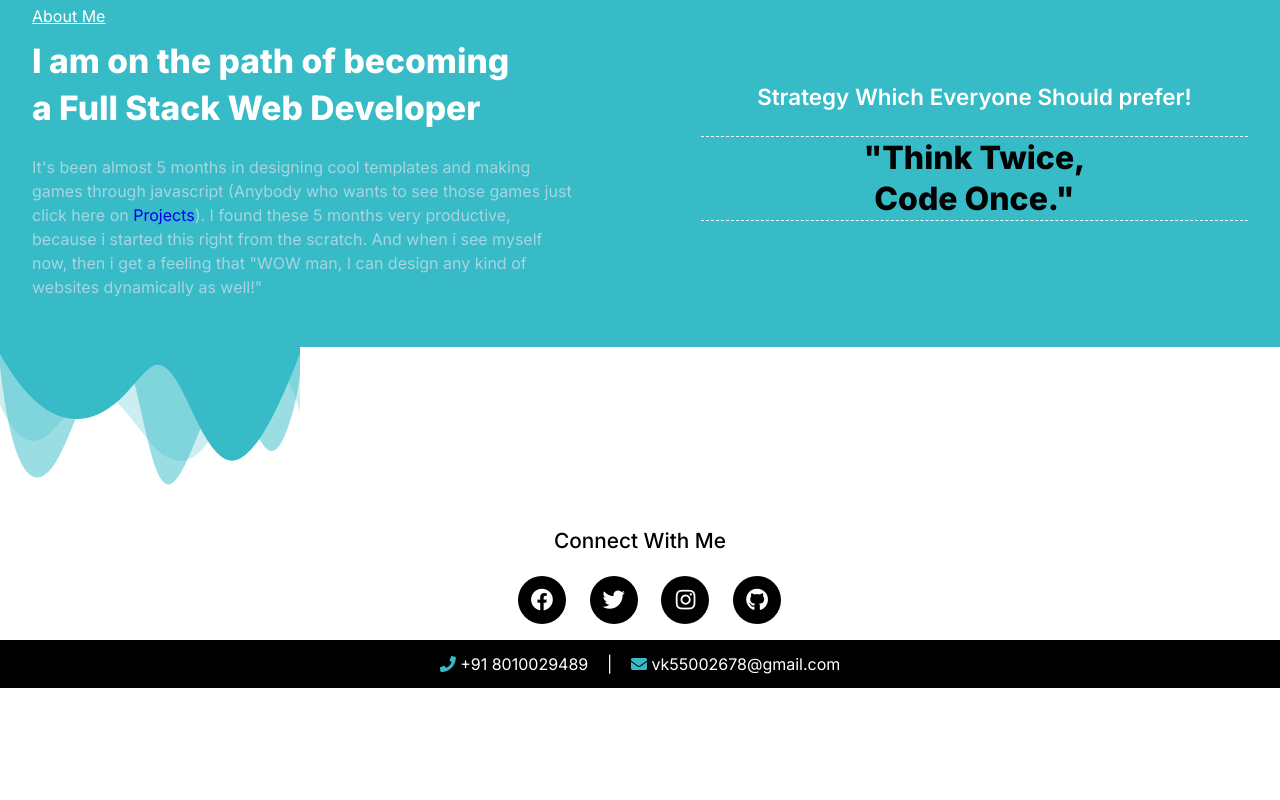
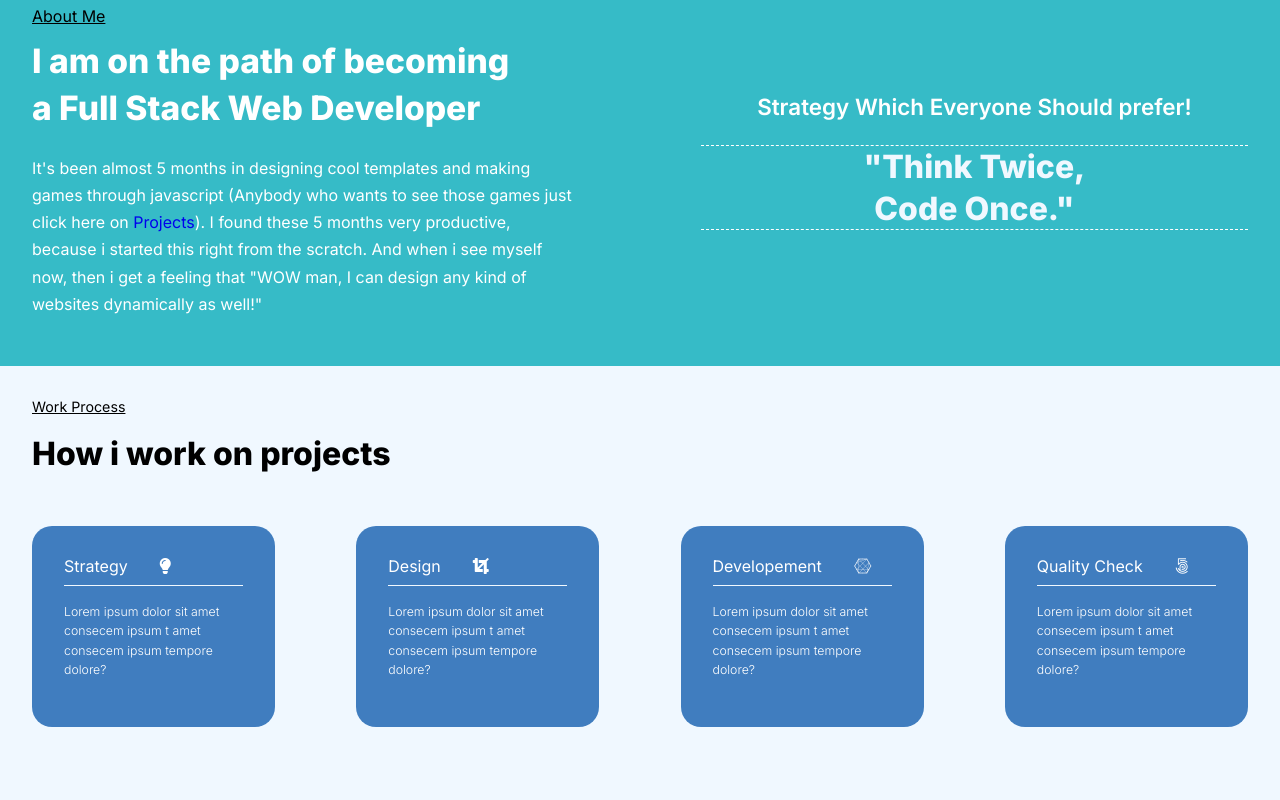
Before and after one commit to Vikas2489/Vikas-Singh-Portfolio, a plain HTML site: page index.html in a window 1280 px wide. Shown: the part 840-1640 px from the top of the page. Before the commit the page ends 1528 px from the top, so only its background shows below. Drawn offline with Linux system fonts and the light colour scheme; a web font is replaced by a local one.

Commit message:
created a section of work process

```diff
--- a/Assets/Stylesheet/_general.scss
+++ b/Assets/Stylesheet/_general.scss
@@ -50,3 +50,7 @@ a {
 .text-center {
     text-align: center;
 }
+
+.flex-20 {
+    flex-basis: 20%;
+}
--- a/Assets/Stylesheet/_projects.scss
+++ b/Assets/Stylesheet/_projects.scss
@@ -5,6 +5,7 @@ body {
 
 .hero-projects {
     padding: 4rem 0;
+    background-color: aliceblue;
     h2 {
         background-color: rgb(54, 187, 199);
         font-size: 1.8rem;
--- a/Assets/Stylesheet/style.scss
+++ b/Assets/Stylesheet/style.scss
@@ -118,11 +118,11 @@ body {
     padding: 3rem 0;
     color: white;
     .about {
-        color: white;
+        color: black;
         text-decoration: underline;
         display: inline-block;
         &:hover {
-            color: black;
+            color: white;
         }
     }
     h3 {
@@ -133,13 +133,13 @@ body {
         line-height: 1.4;
     }
     p:last-of-type {
-        color: rgba(207, 221, 235, 0.746);
-        line-height: 1.5;
+        color: white;
+        line-height: 1.7;
     }
     .code-strategy {
         font-size: 2rem;
         font-weight: bold;
-        color: black;
+        color: aliceblue;
         line-height: 1.3;
         border-top: 1px dashed white;
         border-bottom: 1px dashed white;
@@ -152,7 +152,8 @@ body {
 }
 
 footer {
-    padding: 2rem 0 0 0;
+    padding: 4rem 0 0 0;
+    background-color: aliceblue;
     p:first-child {
         font-size: 1.3rem;
         font-weight: 450;
@@ -161,6 +162,7 @@ footer {
 }
 
 .social-links {
+    padding-bottom: 2rem;
     i {
         height: 3rem;
         width: 3rem;
@@ -198,6 +200,42 @@ footer {
     }
 }
 
+.work-process {
+    background-color: aliceblue;
+    padding: 2rem 0;
+    p:first-child {
+        text-decoration: underline;
+        display: inline-block;
+        font-size: 0.89rem;
+    }
+    h3 {
+        margin: 1.5rem 0;
+        font-size: 2rem;
+        font-weight: 620;
+    }
+    .strategy {
+        margin-top: 2rem;
+        background-color: rgba(#1560AF, 0.8);
+        border-radius: 20px;
+        padding: 2rem;
+        color: white;
+        i {
+            margin-left: 2rem;
+            display: block;
+        }
+        p {
+            margin: 0.99rem 0;
+            font-size: 0.77rem;
+            font-weight: 350;
+            line-height: 1.2rem;
+        }
+    }
+    .bulb-1 {
+        border-bottom: 1px solid aliceblue;
+        padding-bottom: 0.7rem;
+    }
+}
+
 @media screen and (max-width: 1100px) {
     .sm-flex-100 {
         flex-basis: 100%;
@@ -222,6 +260,9 @@ footer {
     .sm-flex-column {
         flex-direction: column;
     }
+    .hero {
+        padding-top: -6rem;
+    }
     .blue-bg {
         .sm-flex-100 {
             margin: 1.5rem 0;
@@ -239,6 +280,9 @@ footer {
     .sm-flex-column {
         flex-direction: column;
     }
+    .hero {
+        padding-top: -6rem;
+    }
     .blue-bg {
         .sm-flex-100 {
             margin: 1.5rem 0;
--- a/index.html
+++ b/index.html
@@ -64,7 +64,43 @@
                 </div>
             </article>
         </section>
-        <img src="./Assets/wavesOpacity.svg" alt="border-waves" class="border-waves">
+        <section class="work-process">
+            <div class="container">
+                <p>Work Process</p>
+                <h3>How i work on projects</h3>
+                <div class="flex justify-between">
+                    <article class="strategy flex-20">
+                        <div class="flex bulb-1">
+                            <h4>Strategy</h4>
+                            <i class="fas fa-lightbulb"></i>
+                        </div>
+                        <p>Lorem ipsum dolor sit amet consecem ipsum t amet consecem ipsum tempore dolore?</p>
+                    </article>
+                    <article class="strategy flex-20">
+                        <div class="flex bulb-1">
+                            <h4>Design</h4>
+                            <i class="fas fa-crop"></i>
+                        </div>
+                        <p>Lorem ipsum dolor sit amet consecem ipsum t amet consecem ipsum tempore dolore?</p>
+                    </article>
+                    <article class="strategy flex-20">
+                        <div class="flex bulb-1">
+                            <h4>Developement</h4>
+                            <i class="fab fa-connectdevelop"></i>
+                        </div>
+                        <p>Lorem ipsum dolor sit amet consecem ipsum t amet consecem ipsum tempore dolore?</p>
+                    </article>
+                    <article class="strategy flex-20">
+                        <div class="flex bulb-1">
+                            <h4>Quality Check</h4>
+                            <i class="fab fa-500px"></i>
+                        </div>
+                        <p>Lorem ipsum dolor sit amet consecem ipsum t amet consecem ipsum tempore dolore?</p>
+                    </article>
+                </div>
+
+            </div>
+        </section>
     </main>
     <footer id="contact">
         <p class="text-center">Connect With Me</p>
```
Also changed, not shown: Assets/Stylesheet/style.css, 1 other file.
